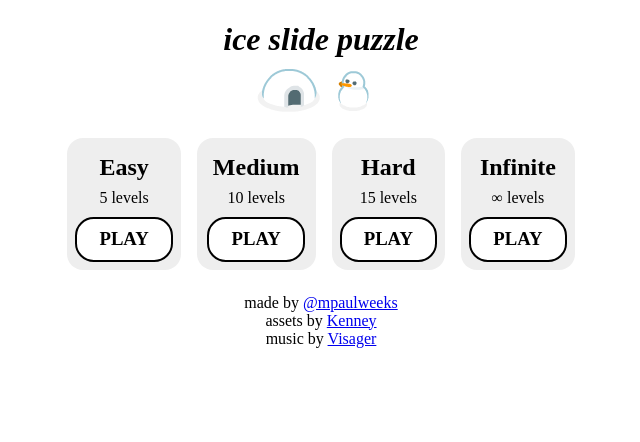
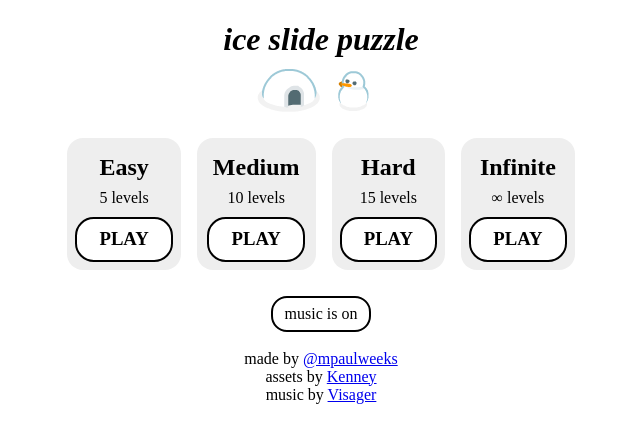
Before and after one commit to mpaulweeks/snowman-goes-home, a React (Create React App) app: page / in a window 1280 px wide. Shown: the top 442 px of the page, without its empty margins (319-959 px from the left). Built offline with nearby package versions, Linux system fonts and the light colour scheme.

Commit message:
add audio control to main menu

```diff
--- a/src/fe/GameView.tsx
+++ b/src/fe/GameView.tsx
@@ -71,8 +71,9 @@ class _GameView extends React.Component<Props> {
             <KeyButton onClick={gm.clickReset}>reset level</KeyButton>
           </Column>
           {!isMobile && (
+            // mobile can play music, but its too cramped to show this button
             <Column>
-              <KeyButton onClick={toggleMusic}>toggle music</KeyButton>
+              <KeyButton onClick={toggleMusic}>music is {this.props.store.audio.playing ? 'on' : 'off'}</KeyButton>
             </Column>
           )}
           <Column>
--- a/src/fe/MenuView.tsx
+++ b/src/fe/MenuView.tsx
@@ -2,10 +2,10 @@ import React from 'react';
 import styled from 'styled-components';
 import { World, Difficulty } from '../utils';
 import { connect } from 'react-redux';
-import { DataState } from '../redux/reducers';
+import { DataState, toggleMusic } from '../redux';
 import { GameManager } from './manager';
 import { Sprites } from './sprite';
-import { AbsoluteContainer, LoadingButton, ReadyButton } from './common';
+import { AbsoluteContainer, LoadingButton, ReadyButton, Row, KeyButton } from './common';
 
 const WorldOptionContainer = styled.div`
   display: flex;
@@ -44,6 +44,7 @@ const WorldButton = styled.h3`
 interface Props {
   gm: GameManager;
   store: DataState;
+  toggleMusic: () => void;
 };
 
 interface State {
@@ -110,7 +111,8 @@ class _MenuView extends React.Component<Props, State> {
         <GameTitle>
           <em>ice slide puzzle</em>
           <br/>
-          <img src="sprite/igloo.png"/><img src="sprite/snowman_left.png"/>
+          <img alt="" src="sprite/igloo.png"/>
+          <img alt="" src="sprite/snowman_left.png"/>
         </GameTitle>
         <WorldOptionContainer>
           {displayOrder.map(d => worldLoader.getLoaderByDifficulty(d)).map(world => (
@@ -135,13 +137,20 @@ class _MenuView extends React.Component<Props, State> {
             </WorldOption>
           ))}
         </WorldOptionContainer>
-        <p>
+        <br/>
+        <Row>
+          <KeyButton onClick={() => this.props.toggleMusic()}>
+            music is {this.props.store.audio.playing ? 'on' : 'off'}
+          </KeyButton>
+        </Row>
+        <br/>
+        <div>
           made by <a href="https://twitter.com/mpaulweeks">@mpaulweeks</a>
           <br/>
           assets by <a href="https://www.kenney.nl">Kenney</a>
           <br/>
           music by <a href="https://visager.bandcamp.com/album/songs-from-an-unmade-world">Visager</a>
-        </p>
+        </div>
       </AbsoluteContainer>
     );
   }
@@ -150,5 +159,8 @@ class _MenuView extends React.Component<Props, State> {
 export const MenuView = connect(
   (store: DataState) => ({
     store,
-  })
+  }),
+  {
+    toggleMusic,
+  }
 )(_MenuView);
```
